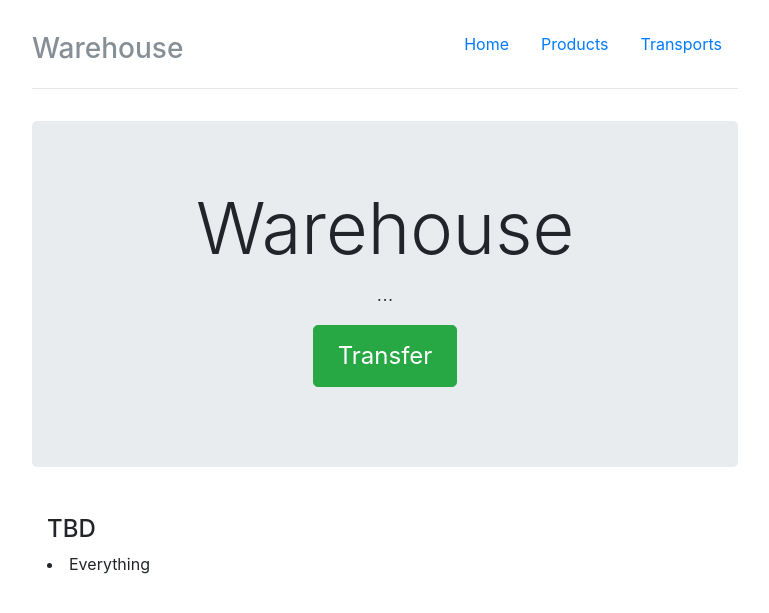
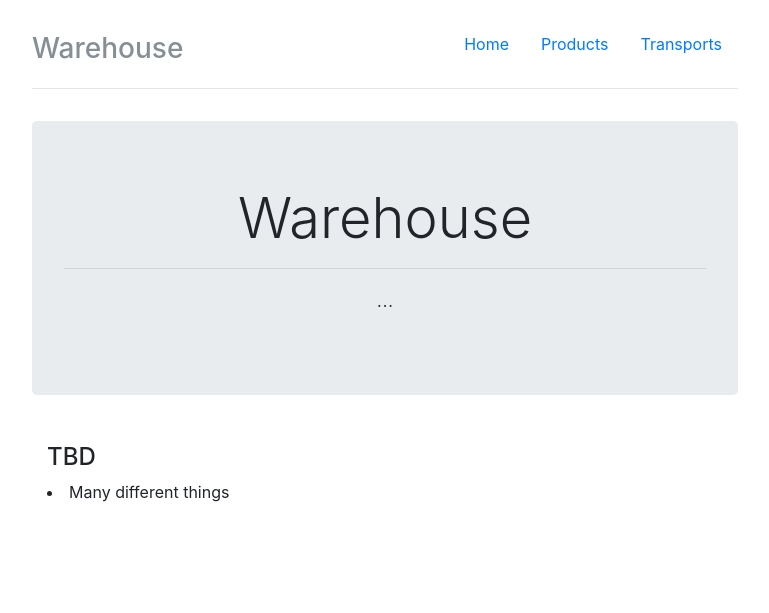
Before and after one commit to nazomeku/skygate-wh, a Flask app: page / in a window 1280 px wide. Shown: the top 613 px of the page, without its empty margins (255-1024 px from the left). Run offline with Flask 2, Linux system fonts and the light colour scheme; some libraries are stand-ins or nearby versions.

Commit message:
edit index

```diff
--- a/app/templates/index.html
+++ b/app/templates/index.html
@@ -2,14 +2,13 @@
 {% block body %}
 
       <div class="jumbotron">
-        <h1 class="display-3">Warehouse</h1>
+        <h1 class="display-4">Warehouse</h1><hr>
         <p class="lead">...</p>
-        <p><a class="btn btn-lg btn-success" href="#" role="button">Transfer</a></p>
       </div>
       <div class="row marketing">
         <div class="col-lg-6">
           <h4>TBD</h4>
-          <li>Everything</li>
+          <li>Many different things</li>
         </div>
       </div>
 {% endblock %}
```
